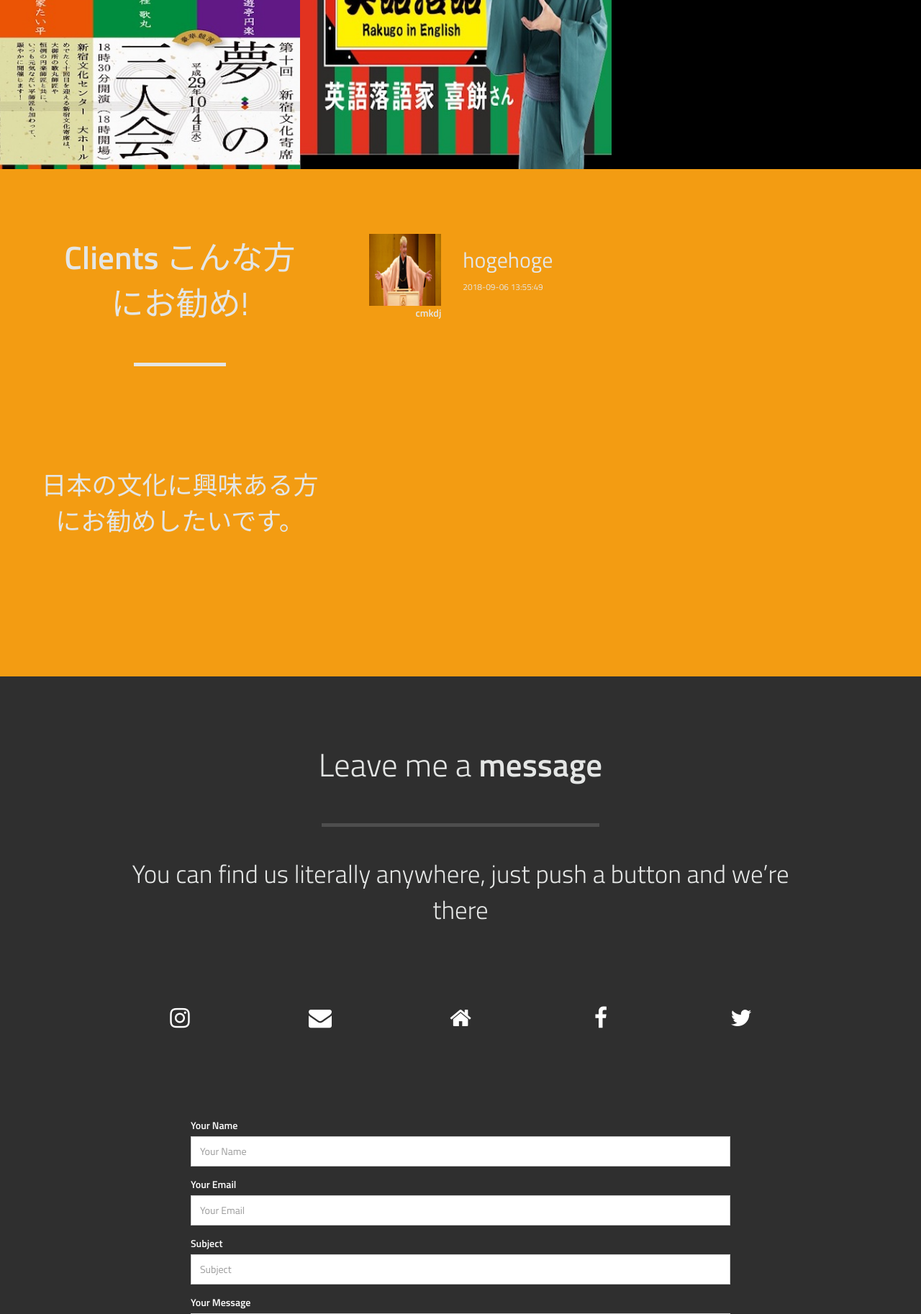
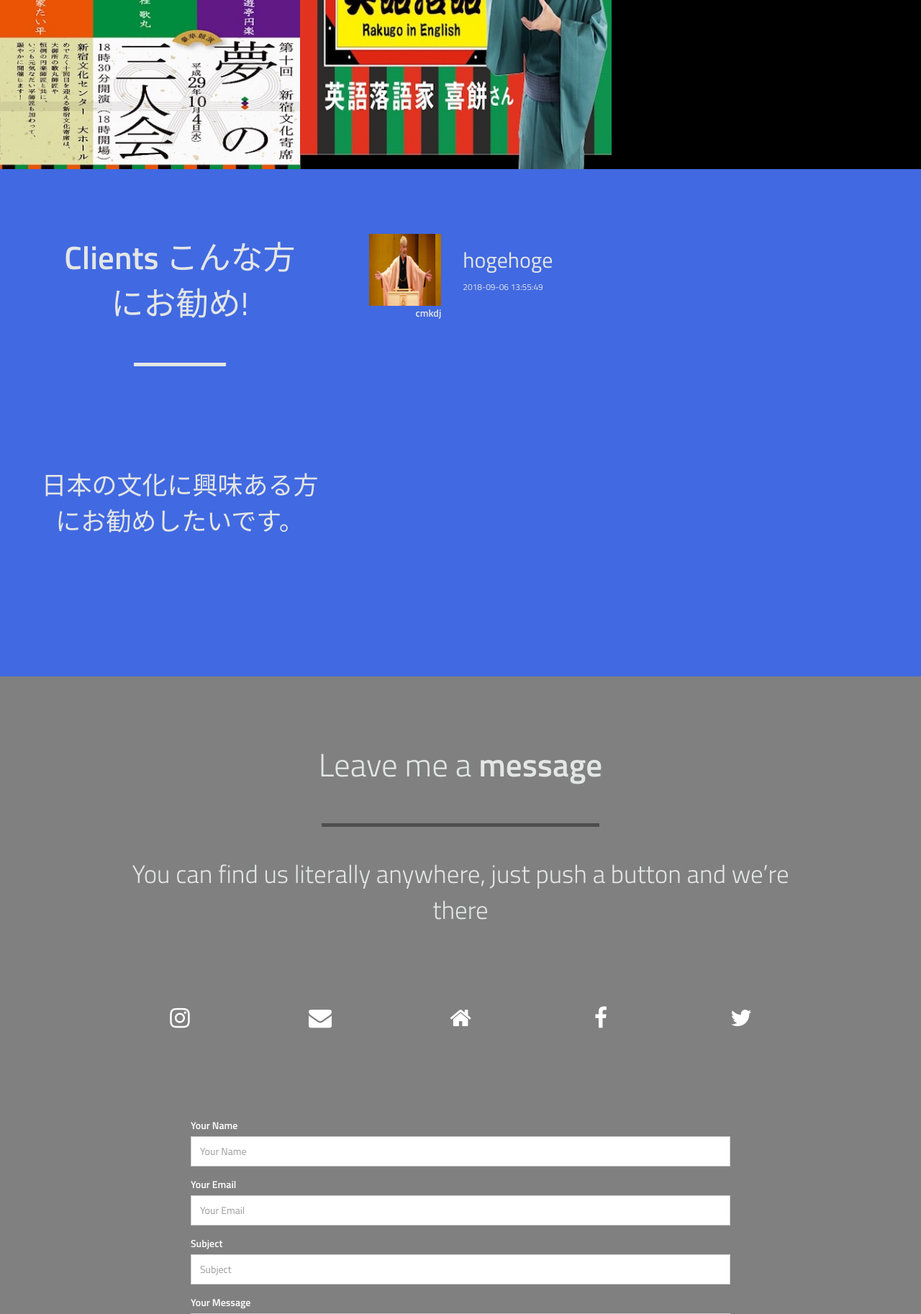
Before and after one commit to cktfp656/PerformingArts, a PHP site: page / in a window 1280 px wide. Shown: the part 2480-4306 px from the top of the page at 72% size. Run offline with PHP 8.4, Linux system fonts and the light colour scheme; a user stored in the database is signed in; data comes from the database, SQL or seed files in the repository; some libraries are stand-ins or nearby versions.

Commit message:
トップページのカラーを変えました

```diff
--- a/css/style.css
+++ b/css/style.css
@@ -190,7 +190,7 @@ body {
 }
 
 #about-us {
-  background-color: hotpink;
+  background-color: royalblue;
   color: #e4e6e5;
   padding-top: 90px;
 }
@@ -326,13 +326,13 @@ i {
 }
 
 #clients {
-  background-color: #f39c12;
+  background-color: royalblue;
   color: #e4e6e5;
   padding-top: 90px;
 }
 
 #contact {
-  background-color: #2f2f2f;
+  background-color: gray;
   color: #e4e6e5;
   padding-bottom: 50px;
   padding-top: 90px;
--- a/kabuki_card.php
+++ b/kabuki_card.php
@@ -13,7 +13,7 @@
 			<?php foreach ($kabuki['comment'] as $kabuki_comment): ?>
 			<div class="row">
 				<div class="col-md-5">
-					<img src="img/portfolio/kabuki2.jpg" height="60" style="text-align :left;"><br>
+					<img src="picture_path/<?php echo $kabuki_comment['img_name']; ?>" height="60" style="text-align :left;"><br>
 					<p style="text-align:left;"><strong><?php echo $kabuki_comment['name']; ?></strong></p>
 				</div>
 					<div class="col-md-7">
```
